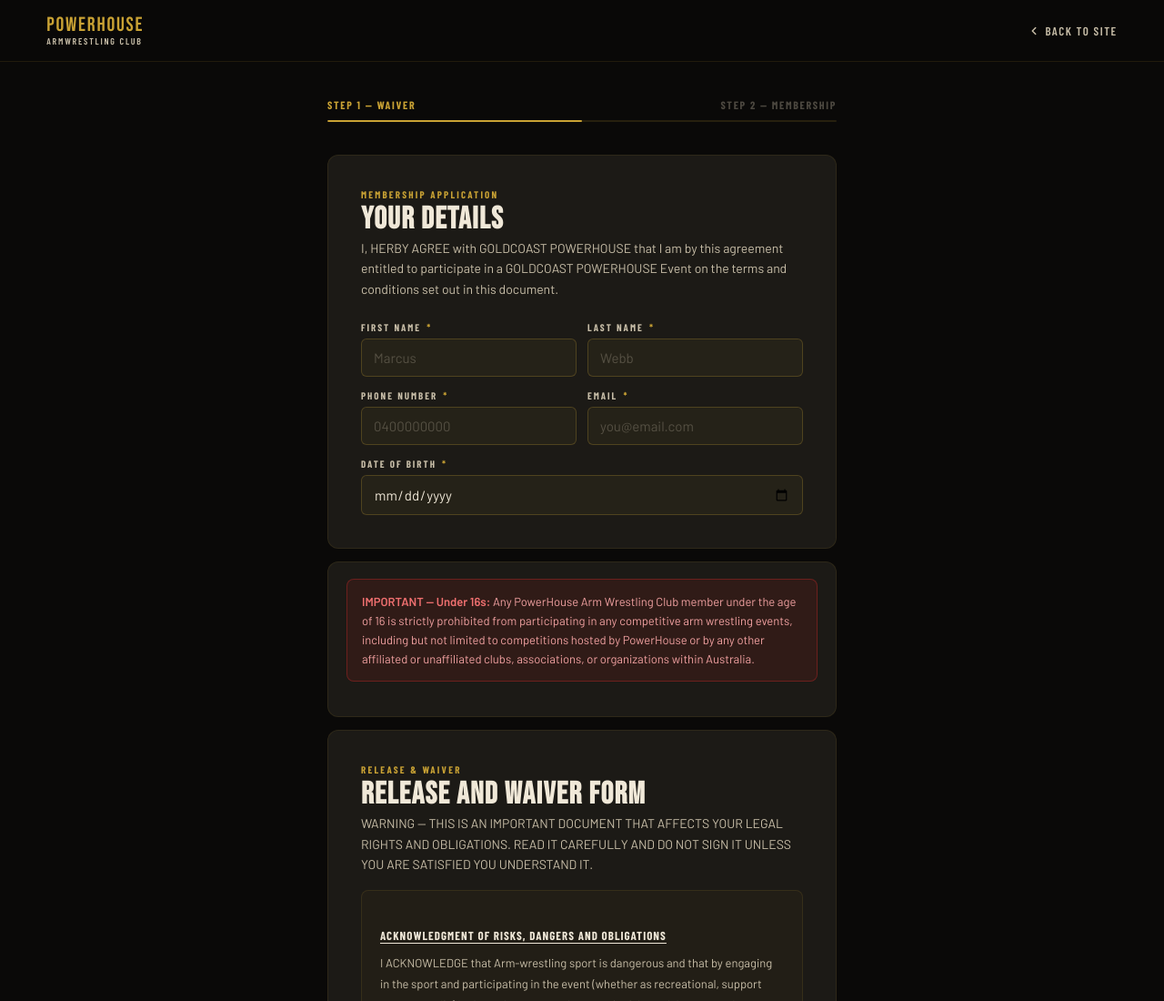
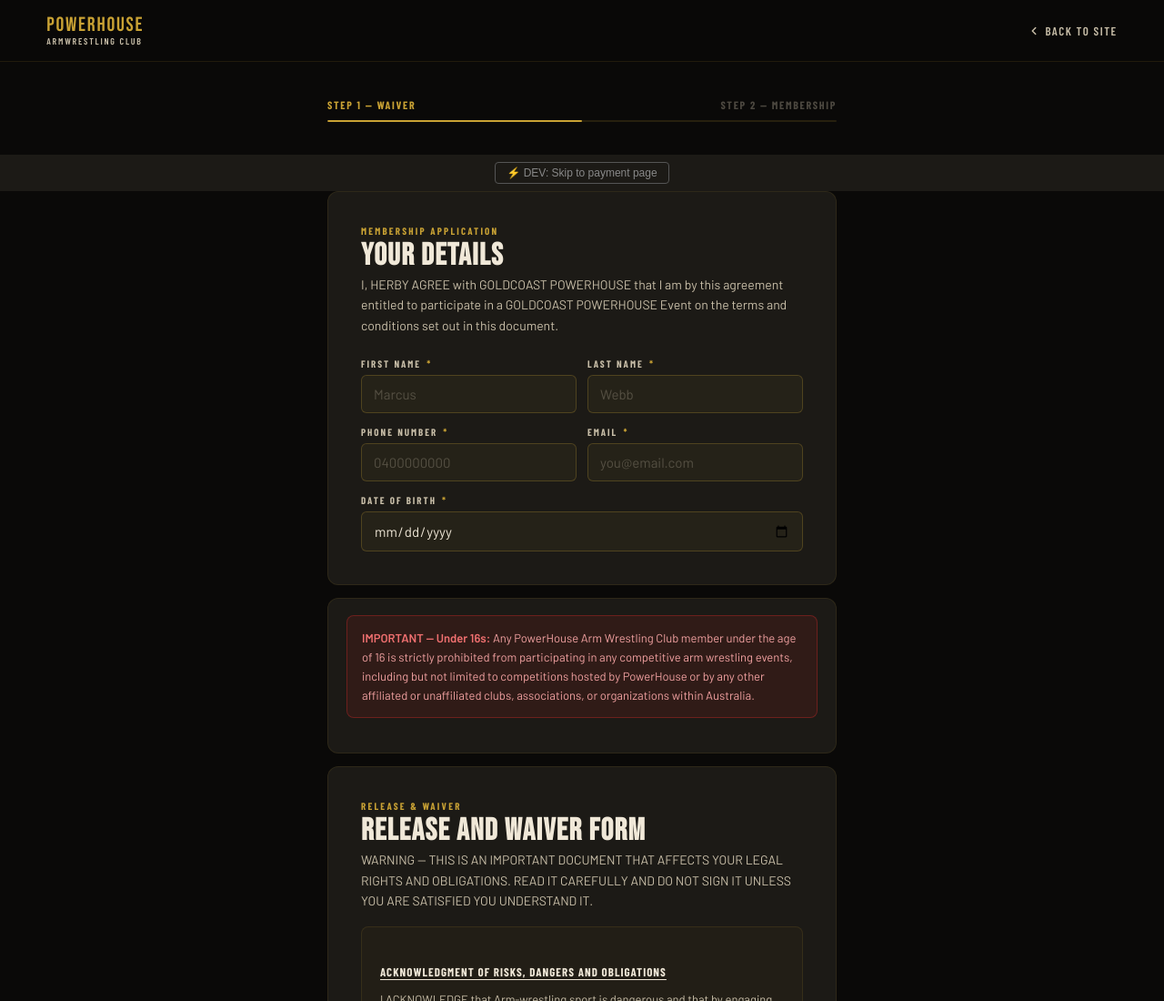
Before and after one commit to FortisBlue/Powerhouse-armwrestling, a plain HTML site: page membership.html in a window 1280 px wide. Shown: the top 1100 px of the page at 91% size. Drawn offline with nearby package versions, Linux system fonts and the light colour scheme.

Commit message:
Add dev skip button to jump to payment page for testing

```diff
--- a/membership.html
+++ b/membership.html
@@ -306,6 +306,12 @@ body {
   </div>
 
   <!-- ═══ PAGE 1: WAIVER ═══ -->
+  <!-- DEV ONLY — remove before going live -->
+  <div style="text-align:center;padding:8px;background:#1c1a16;position:sticky;top:68px;z-index:99">
+    <button onclick="document.getElementById('page-1').classList.remove('active');document.getElementById('page-2').classList.add('active');initSquare();" style="background:none;border:1px solid #555;color:#888;padding:4px 12px;border-radius:4px;cursor:pointer;font-size:12px">⚡ DEV: Skip to payment page</button>
+  </div>
+  <!-- END DEV -->
+
   <section class="form-page active" id="page-1">
 
     <!-- PERSONAL INFO -->
```
